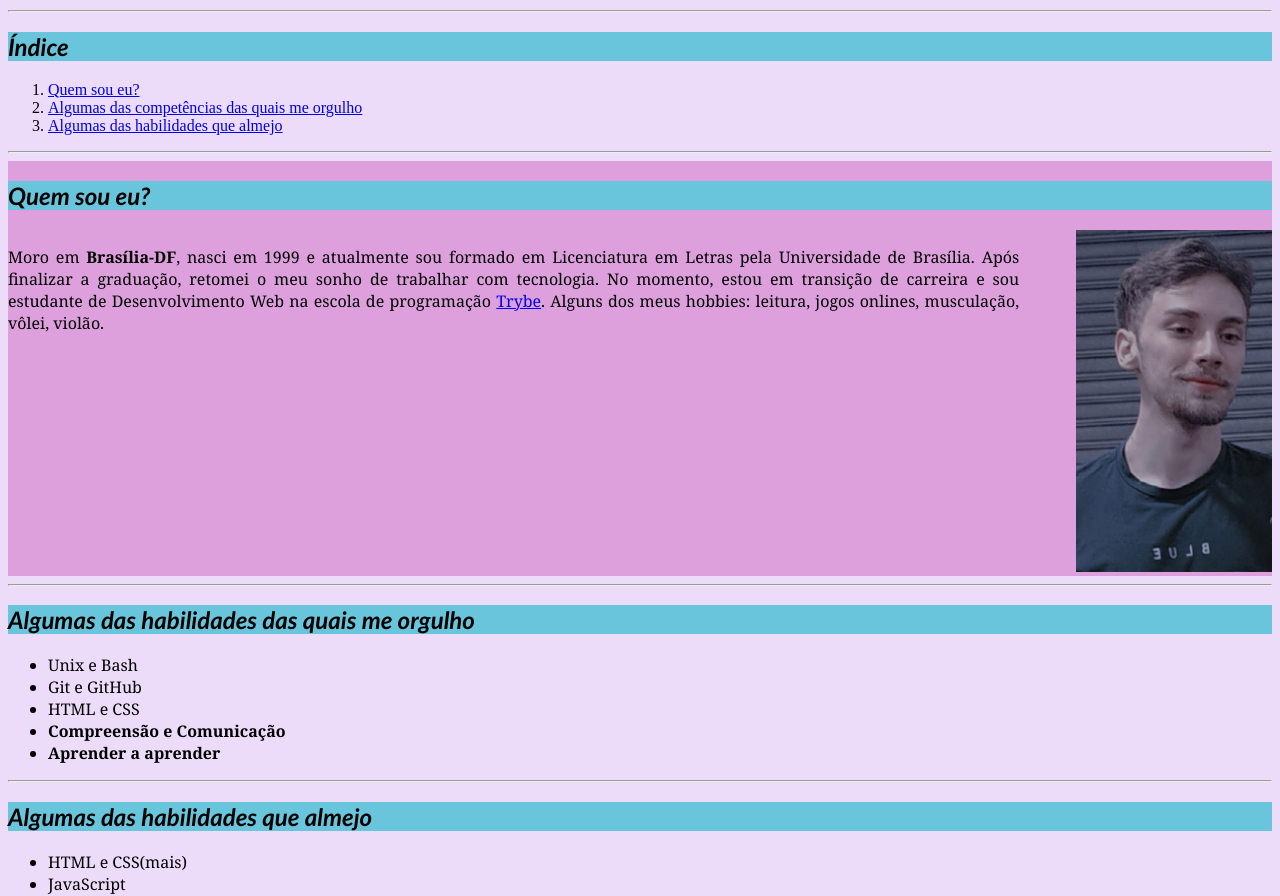
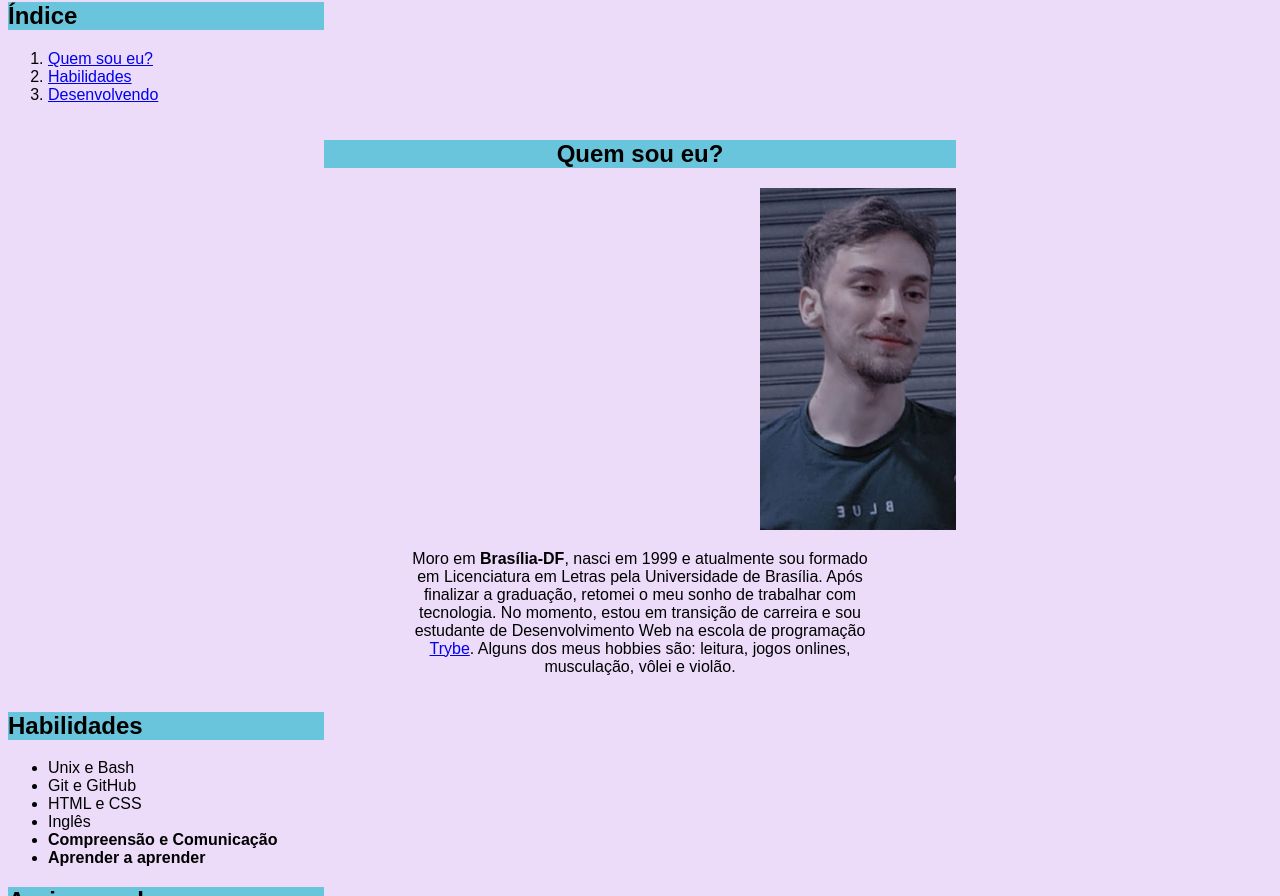
Before and after one commit to coelhoreinaldo/coelhoreinaldo.github.io, a plain HTML site: page index.html in a window 1280 px wide. Shown: the part 115-1011 px from the top of the page. Drawn offline with Linux system fonts and the light colour scheme; a web font is replaced by a local one.

Commit message:
Finalizado por hoje

```diff
--- a/index.html
+++ b/index.html
@@ -4,19 +4,20 @@
     <meta charset="UTF-8" />
     <title>coelhoreinaldo - Portfólio Web</title>
     <link rel="stylesheet" href="style.css" />
+    <link rel="preconnect" href="https://fonts.googleapis.com">
+<link rel="preconnect" href="https://fonts.gstatic.com" crossorigin>
+<link href="https://fonts.googleapis.com/css2?family=Alexandria:wght@200&display=swap" rel="stylesheet">
   </head>
   <body>
     <h1 id="name">Hello World! <br />Meu nome é Reinaldo Coelho :)</h1>
-    <hr />
-    <h2>Índice</h2>
+    <h2 class="titles-right">Índice</h2>
     <ol>
       <li><a href="#whoami">Quem sou eu?</a></li>
       <li>
-        <a href="#skills">Algumas das competências das quais me orgulho</a>
+        <a href="#skills">Habilidades</a>
       </li>
-      <li><a href="#skills2">Algumas das habilidades que almejo</a></li>
+      <li><a href="#skills2">Desenvolvendo</a></li>
     </ol>
-    <hr />
     <div class="aboutme">
       <h2>Quem sou eu?</h2>
       <div id="me">
@@ -29,26 +30,24 @@
           finalizar a graduação, retomei o meu sonho de trabalhar com
           tecnologia. No momento, estou em transição de carreira e sou estudante
           de Desenvolvimento Web na escola de programação
-          <a href="https://blog.betrybe.com/" target="_blank">Trybe</a>. Alguns dos meus hobbies: leitura, jogos onlines, musculação, vôlei, violão.
+          <a href="https://blog.betrybe.com/" target="_blank">Trybe</a>. Alguns dos meus hobbies são: leitura, jogos onlines, musculação, vôlei e  violão.
         </p>
       </div>
 
     </div>
-    <hr />
-    <div>
-      <h2 id="skills">Algumas das habilidades das quais me orgulho</h2>
+    <div class="skills1">
+      <h2 id="skills" class="titles-right">Habilidades</h2>
       <ul>
         <li>Unix e Bash</li>
         <li>Git e GitHub</li>
         <li>HTML e CSS</li>
+        <li>Inglês</li>
         <li><strong>Compreensão e Comunicação</strong></li>
         <li><strong>Aprender a aprender</strong></li>
       </ul>
     </div>
-
-    <hr />
-    <div>
-      <h2 id="skills2">Algumas das habilidades que almejo</h2>
+    <div class="skills2">
+      <h2 id="skills2" class="titles-right">Aprimorando</h2>
       <ul>
         <li>HTML e CSS(mais)</li>
         <li>JavaScript</li>
@@ -56,5 +55,8 @@
         <li>Python</li>
       </ul>
     </div>
+    <div class="social-div"><a href="https://github.com/coelhoreinaldo" target="_blank"><img src="https://cdn-icons-png.flaticon.com/512/25/25231.png" alt="GitHub" class="social"></a>
+      <a href="https://www.linkedin.com/in/coelhoreinaldo/" target="_blank"><img src="https://cdn-icons-png.flaticon.com/512/174/174857.png" alt="linkedin" class="social"></a>
+      </div>
   </body>
 </html>
--- a/style.css
+++ b/style.css
@@ -1,39 +1,50 @@
 
 body{
     background-color: #ecdcf9;
+    font-family: Alexandria, sans-serif;
 }
 
 h1,h2{
     background-color: #68C5DB;
-    font-family: 'Trebuchet MS', 'Lucida Sans Unicode', 'Lucida Grande', 'Lucida Sans', Arial, sans-serif; font-style: italic;
+    font-weight: bold;
+}
+
+.social-div{
+    position: absolute;
+    text-align: right;
+}
+
+.social{
+    width: 2%;
 }
 
 #name{
     text-align: center;
-    border: 2px solid aqua;
+    width: 50%;
+    margin-left: 25%;
 }
-p,ul{
-    font-family: Georgia, 'Times New Roman', Times, serif;
+
+.titles-right{
+    width: 25%;
 }
 
 .aboutme{
-    background-color: plum;
     display: inline-block;
-    text-align: justify;
+    width: 50%;
+    margin-left: 25%;
+    text-align: center;
 }
 
 .whoami{
-    width: 80%;
+    width: 75%;
     display: inline-block;
-
+    text-align: center;
 }
 
 #me{
     float: right;
-    display: inline-block;
     padding-right: 60;
 }
-
 
 /* Requisitos
 Seu Portfólio Web deve ter um layout usando Box Model com as informações a seguir:
```
